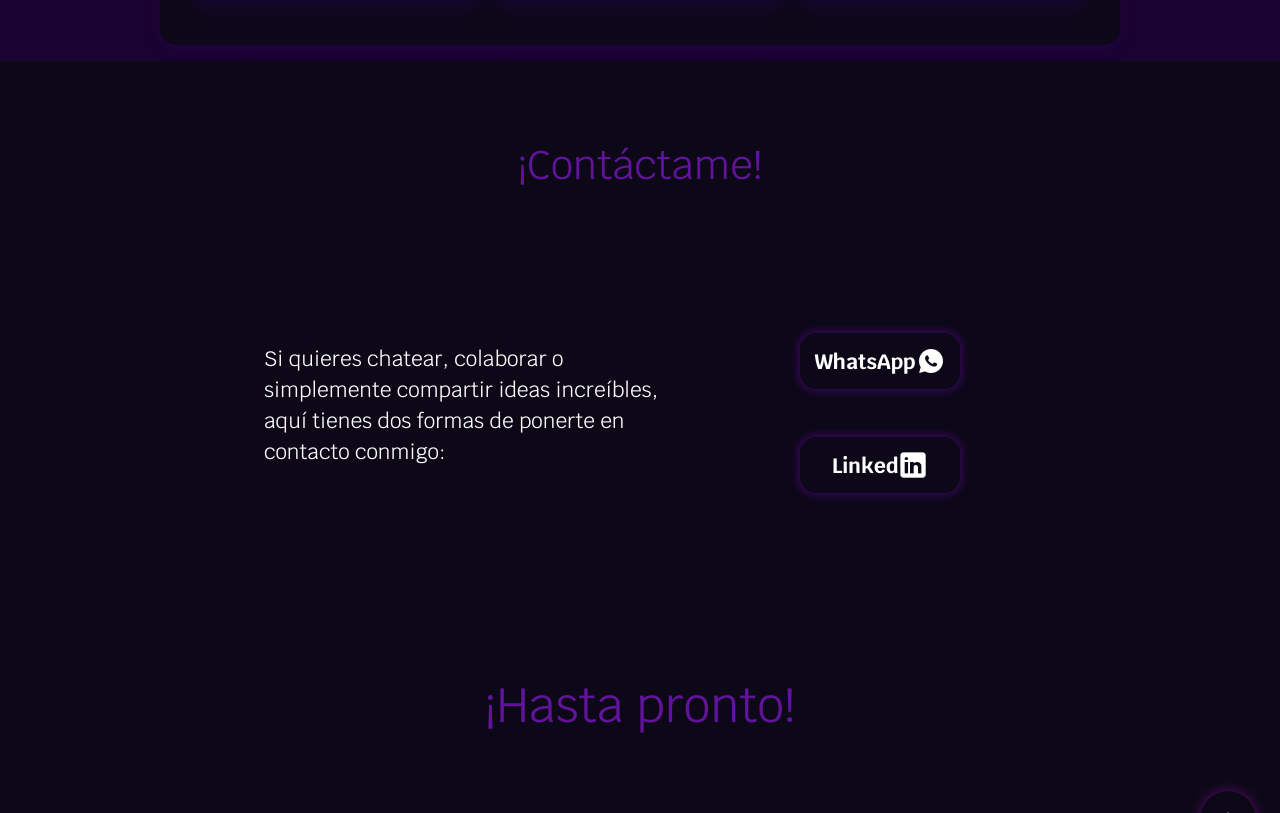
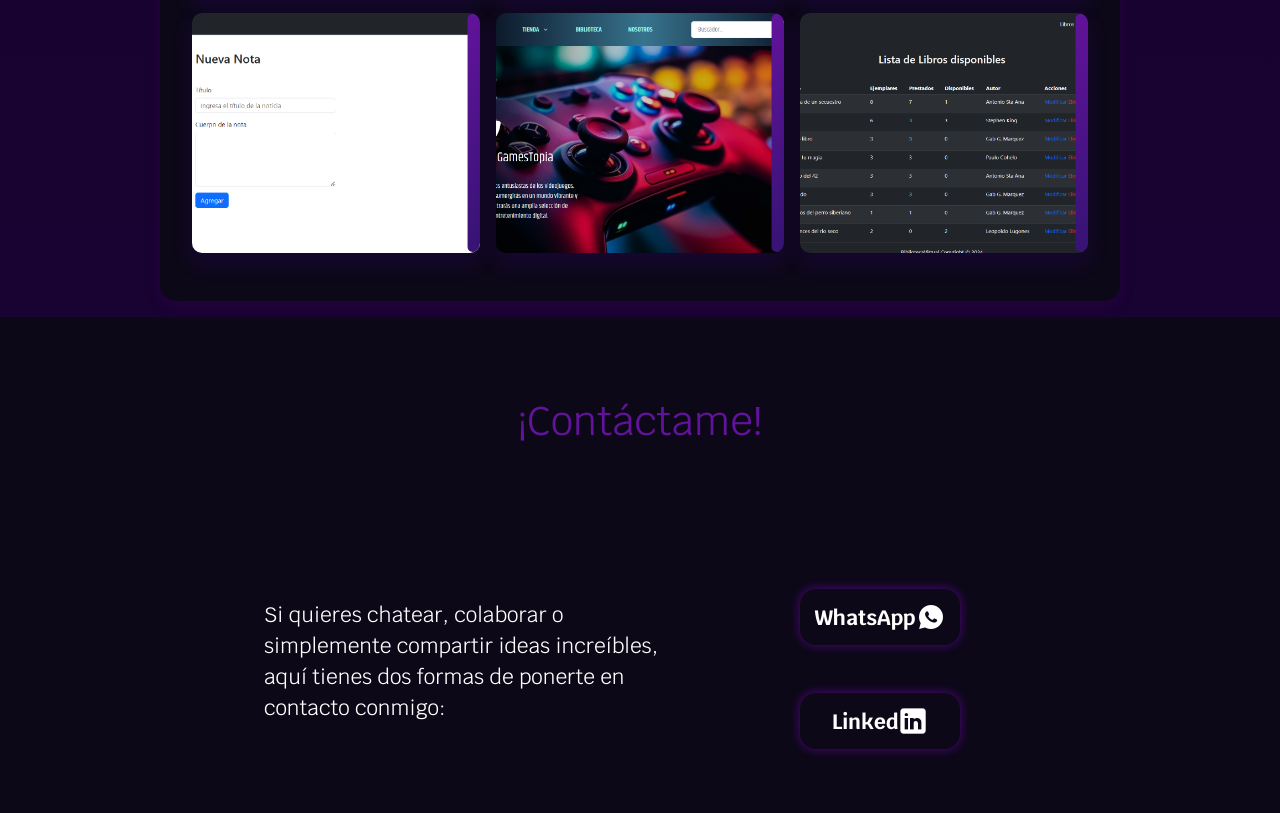
Before and after one commit to Fernskt/portfolio, a plain HTML site: page index.html in a window 1280 px wide. Shown: the part 5401-6214 px from the top of the page. Drawn offline with Linux system fonts and the light colour scheme.

Commit message:
Agregado proyectos

```diff
--- a/index.html
+++ b/index.html
@@ -483,6 +483,57 @@
                                 </div>
                             </div>
                         </div><!--card-container mi-seccion-->
+                        <div class="card-container mi-seccion">
+                            <div class="card">
+                                <div class="front-content">
+                                    <img class="card-img" src="img/Notas.png" alt="Eluney">
+                                </div>
+                                <div class="content">
+                                    <p class="heading">Notas-SpringBoot</p>
+                                    <div class="card-btn">
+                                        <a class="btn btn-secondary" href="https://github.com/Fernskt/Notas-SpringBoot"
+                                        target="_blank"> Repositorio </a>
+
+                                    </div>
+
+                                </div>
+                            </div>
+                        </div> <!--card-container mi-seccion-->
+
+                        <div class="card-container mi-seccion">
+                            <div class="card">
+                                <div class="front-content">
+                                    <img class="card-img" src="img/gamestopia.png" alt="Eluney">
+                                </div>
+                                <div class="content">
+                                    <p class="heading">GamesTopia</p>
+                                    <div class="card-btn">
+                                        <a class="btn btn-secondary" href="https://github.com/No-Country/C16-54-T-java"
+                                        target="_blank"> Repositorio </a>
+
+                                    </div>
+
+                                </div>
+                            </div>
+                        </div> <!--card-container mi-seccion-->
+
+                        <div class="card-container mi-seccion">
+                            <div class="card">
+                                <div class="front-content">
+                                    <img class="card-img" src="img/biblioteca.png" alt="Eluney">
+                                </div>
+                                <div class="content">
+                                    <p class="heading">Biblioteca Virtual</p>
+                                    <div class="card-btn">
+                                        <a class="btn btn-secondary" href="https://github.com/Fernskt/Biblioteca"
+                                        target="_blank"> Repositorio </a>
+
+                                    </div>
+
+                                </div>
+                            </div>
+                        </div> <!--card-container mi-seccion-->
+
                    <!--  </div> -->
 
                 </div>
```
Also changed, not shown: img/Notas.png (added), img/biblioteca.png (added), img/gamestopia.png (added).
